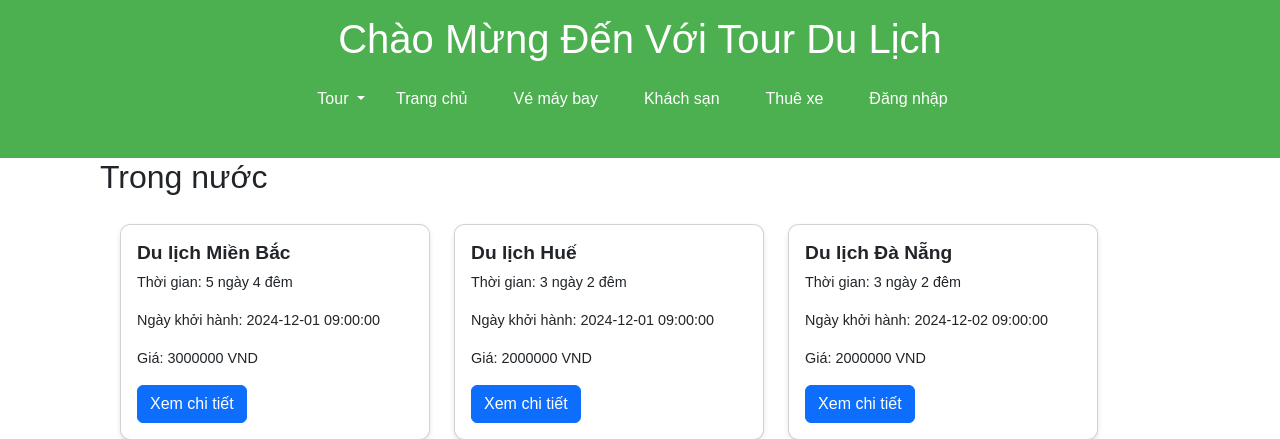
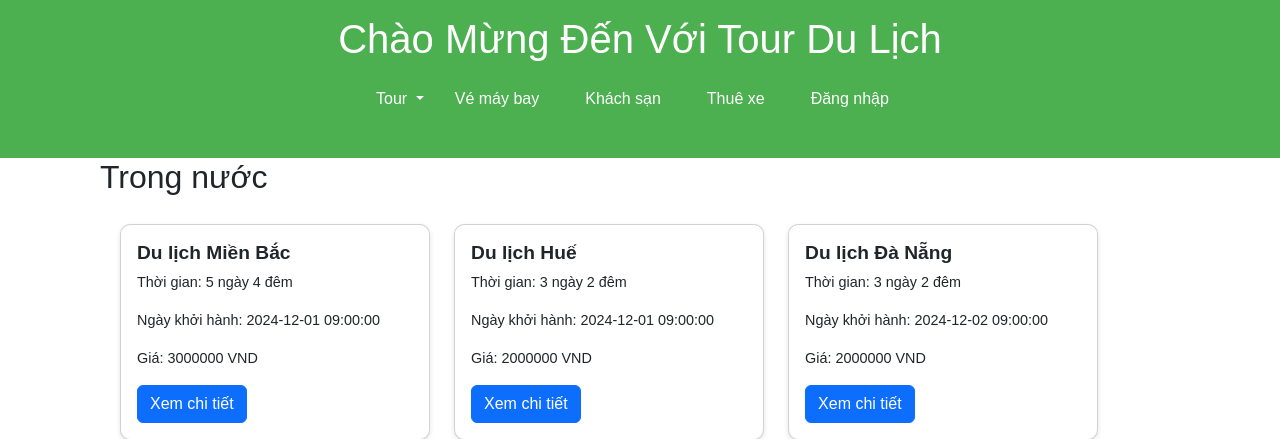
Before and after one commit to lewin2578/TourBooking, a PHP site: page /home.php in a window 1280 px wide. Shown: the top 439 px of the page. Run offline with PHP 8.4, Linux system fonts and the light colour scheme; data comes from the database, SQL or seed files in the repository.

Commit message:
Update home.php

```diff
--- a/home.php
+++ b/home.php
@@ -83,7 +83,6 @@ require "connect.php";
                         <p class="nav-link dropdown-toggle" id="tourDropdown" role="button" data-bs-toggle="dropdown" aria-expanded="false">
                             Tour
                         </p>
-                        <li class="nav-item"><a class="nav-link" href="home.php">Trang chủ</a></li>
                         <ul class="dropdown-menu" aria-labelledby="tourDropdown">
                             <li><a class="dropdown-item" href="tour/tour_trongnuoc.php">Trong nước</a></li>
                             <li><a class="dropdown-item" href="tour/tour_ngoainuoc.php">Ngoài nước</a></li>
```
